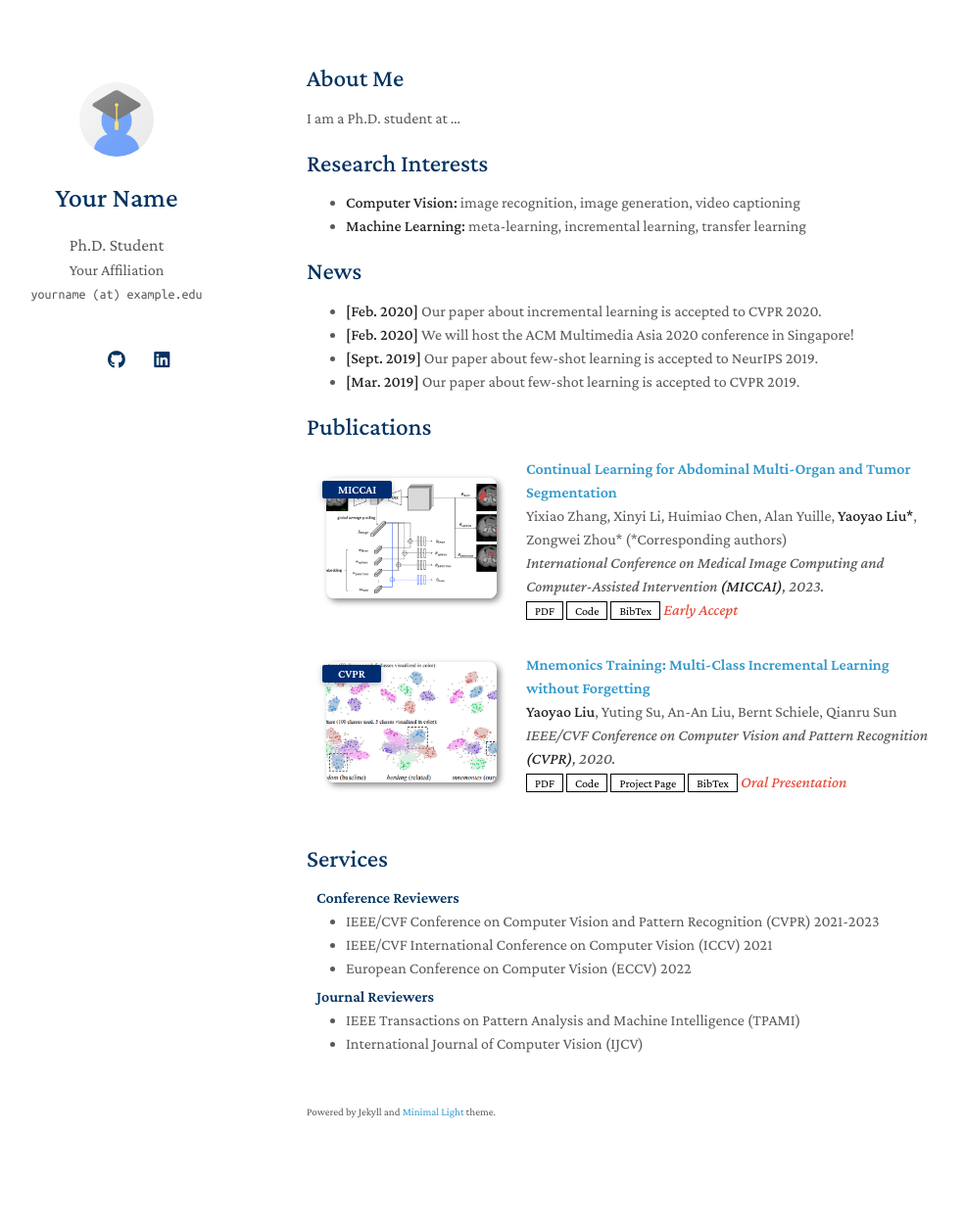
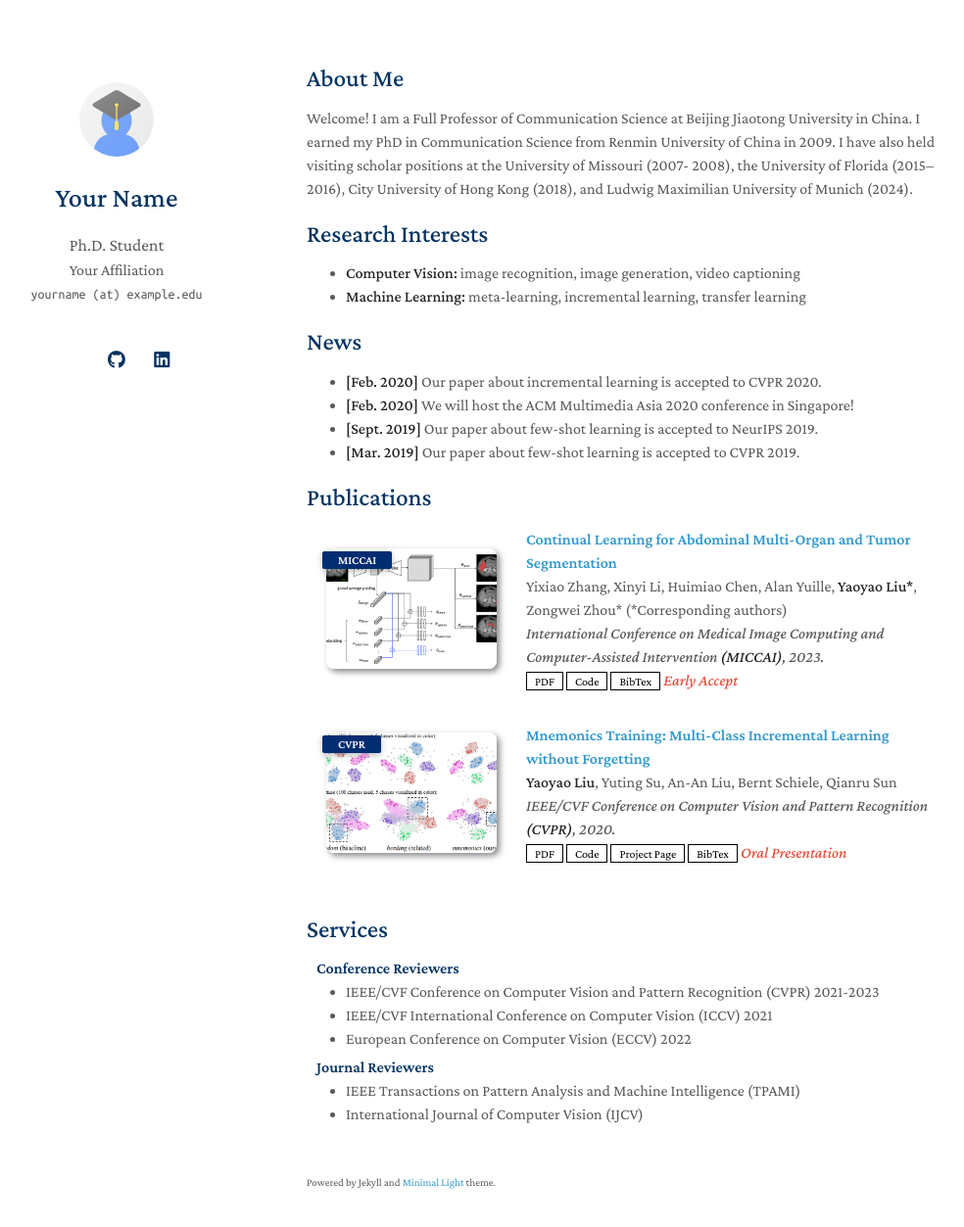
Before and after one commit to linsensu/home, a Jekyll site: the page built from index.md, in a window 1280 px wide and 1288 px high. Shown: the top 1253 px of the window at 98% size, without its empty margins (157-1141 px from the left). Built offline with Jekyll 4.4.1, drawn with Linux system fonts in a browser that asks for light colours; a style sheet for code colours, icons or effects is not loaded; our own code applies the rules of GitHub Pages for plain Markdown files.

Commit message:
Update index.md

```diff
--- a/index.md
+++ b/index.md
@@ -4,7 +4,7 @@ layout: homepage
 
 ## About Me
 
-I am a Ph.D. student at ...
+Welcome! I am a Full Professor of Communication Science at Beijing Jiaotong University in China. I earned my PhD in Communication Science from Renmin University of China in 2009. I have also held visiting scholar positions at the University of Missouri (2007- 2008), the University of Florida (2015–2016), City University of Hong Kong (2018), and Ludwig Maximilian University of Munich (2024).
 
 ## Research Interests
 
```
